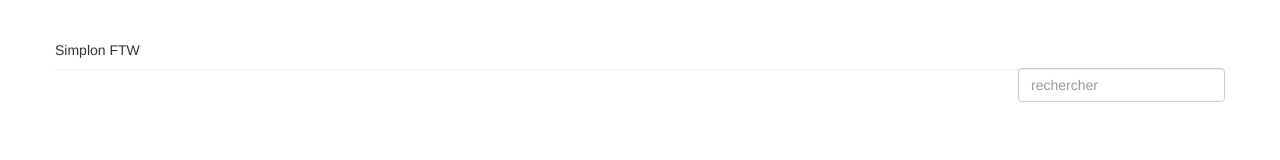
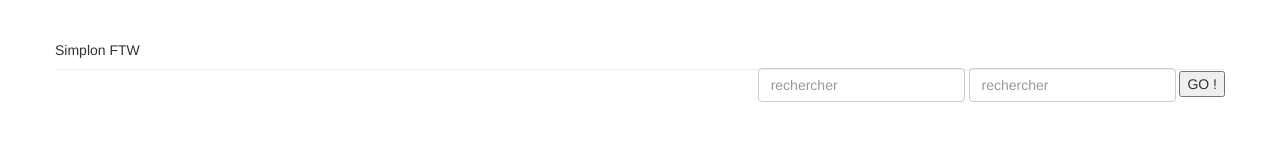
Before and after one commit to YoanDieu/example, a plain HTML site: page index.html in a window 1280 px wide. Drawn offline with Linux system fonts and the light colour scheme.

Commit message:
add second input header and go button

```diff
--- a/index.html
+++ b/index.html
@@ -17,6 +17,11 @@
 					<div class="form-group">
 						<input type"text" class="form-control" placeholder="rechercher" aria-desribedby="sizing-addon1" > </input>
 					</div>
+
+					<div class="form-group">
+						<input type"text" class="form-control" placeholder="rechercher" aria-desribedby="sizing-addon1" > </input>
+					</div>
+					<button class⁼"btn-succes"> GO ! </button>
 				</form>
 			</div>
 
```
